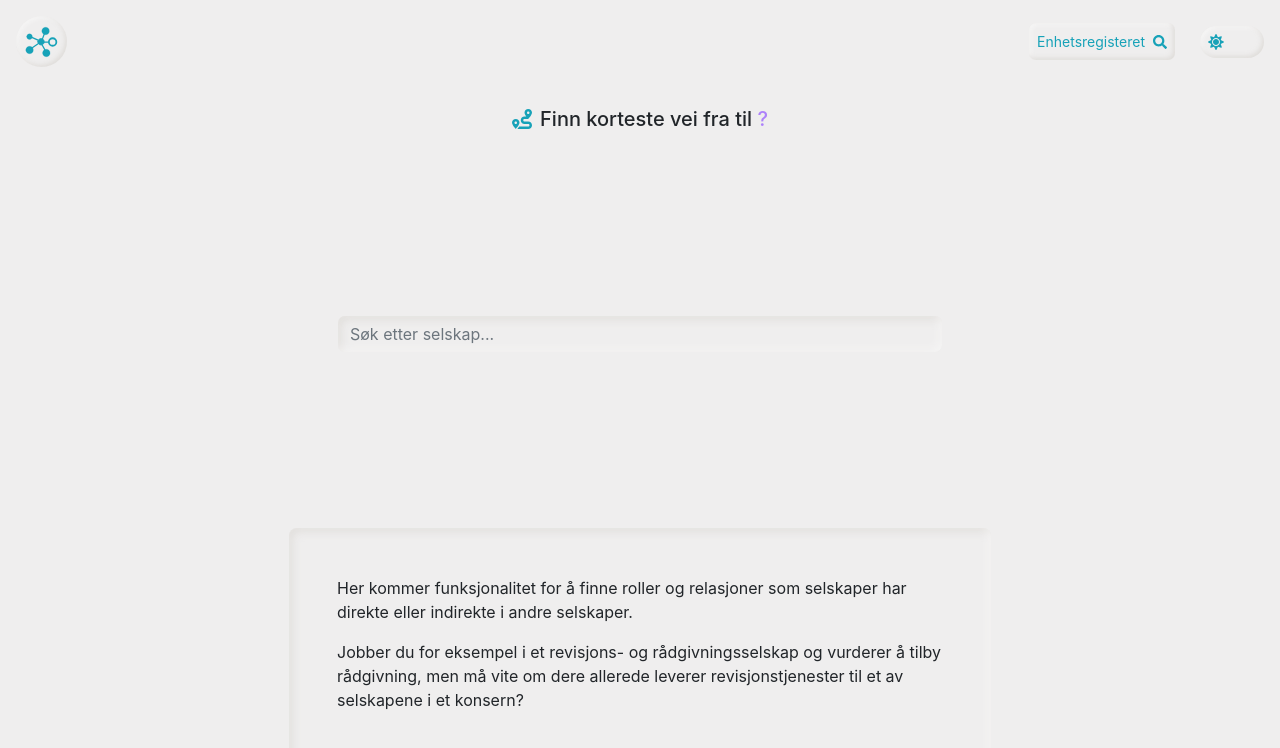
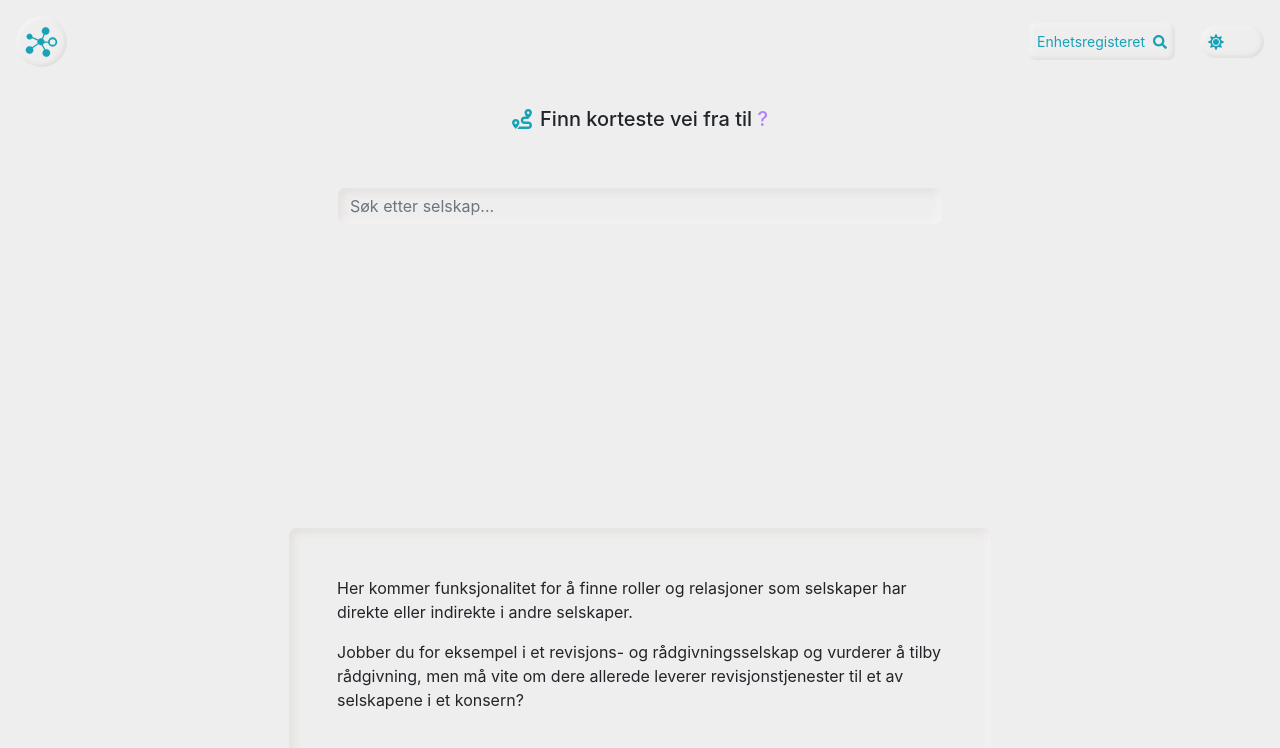
Before and after one commit to nilseng/aksjegrafen, a React (Create React App) app in the folder client/: page /relation-finder in a window 1280 px wide. Shown: the top 748 px of the page. Built offline with nearby package versions, Linux system fonts and the light colour scheme.

Commit message:
fix: applies flex fill to keep content of relation finder steady

```diff
--- a/client/src/components/RelationFinder.tsx
+++ b/client/src/components/RelationFinder.tsx
@@ -26,7 +26,7 @@ export const RelationFinder = () => {
         Finn korteste vei fra <span style={{ color: theme.primary }}>{source?.name}</span> til{" "}
         <span style={{ color: theme.secondary }}>{target?.name ?? "?"}</span>
       </h5>
-      <div className="w-100 p-sm-5">
+      <div className="flex-fill w-100 p-sm-5">
         <SearchComponent
           mapResultToListItem={(company: ICompany) => ({
             key: company._id,
```
